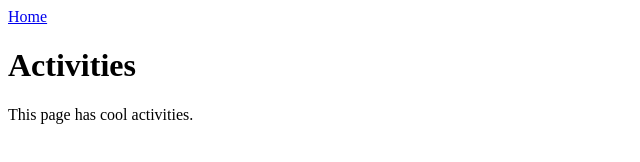
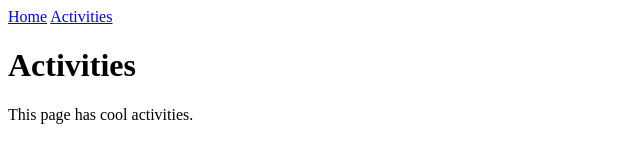
Before and after one commit to AsaWebb/team-website, a plain HTML site: page activities.html in a window 1280 px wide. Shown: the full height of the page, 0-640 px from the left. Drawn offline with Linux system fonts and the light colour scheme.

```diff
--- a/activities.html
+++ b/activities.html
@@ -10,6 +10,7 @@
 <body>
     <nav>
         <a href="index.html">Home</a>
+        <a href="activities.html">Activities</a>
     </nav>
     <h1>Activities</h1>
     <p>This page has cool activities.</p>
```
Also changed, not shown: index.html (+1 -0 lines).
